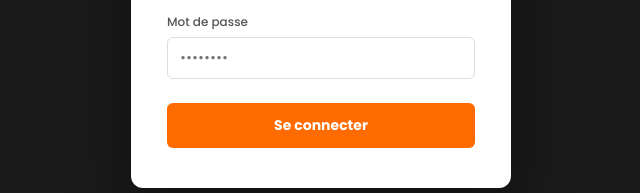
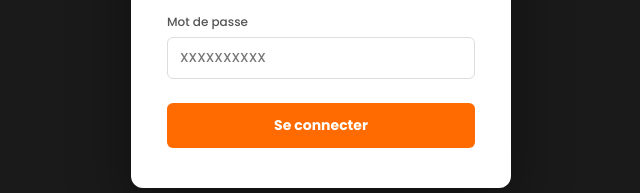
Before and after one commit to miariniainaanthony2713-tech/resto-bar-malagasy, a website: page public/login.html in a window 1280 px wide. Shown: the part 402-595 px from the top of the page, 319-959 px from the left. Drawn offline with Linux system fonts and the light colour scheme.

Commit message:
mise a jour login

```diff
--- a/public/login.html
+++ b/public/login.html
@@ -21,7 +21,7 @@
                 </div>
                 <div class="form_group">
                     <label>Mot de passe</label>
-                    <input type="password" id="password" placeholder="••••••••" autocomplete="current-password">
+                    <input type="password" id="password" placeholder="XXXXXXXXXX" autocomplete="current-password">
                 </div>
                 <button id="login_btn">Se connecter</button>
             </div>
```
